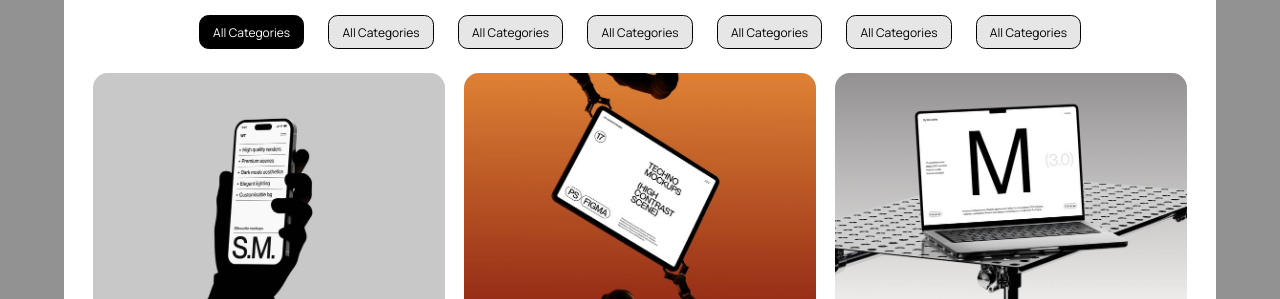
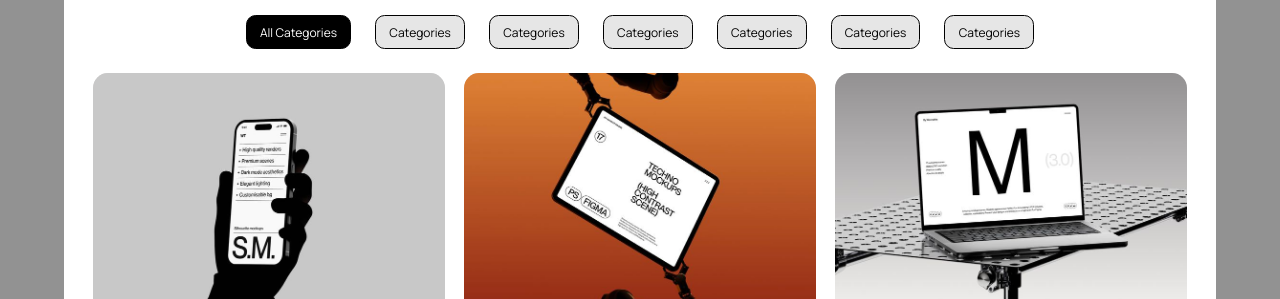
Before and after one commit to Accoladecreative1/landingpage, a plain HTML site: page index.html in a window 1280 px wide. Shown: the part 801-1100 px from the top of the page. Drawn offline with Linux system fonts and the light colour scheme.

Commit message:
Edit categories

```diff
--- a/index.html
+++ b/index.html
@@ -69,12 +69,12 @@
 
         <ul class="btn-operate">
           <li class="btn-list active">All categories</li>
-          <li class="btn-list">All categories</li>
-          <li class="btn-list">All categories</li>
-          <li class="btn-list">All categories</li>
-          <li class="btn-list">All categories</li>
-          <li class="btn-list">All categories</li>
-          <li class="btn-list">All categories</li>
+          <li class="btn-list">categories</li>
+          <li class="btn-list">categories</li>
+          <li class="btn-list">categories</li>
+          <li class="btn-list">categories</li>
+          <li class="btn-list">categories</li>
+          <li class="btn-list">categories</li>
         </ul>
       </div>
       <div class="card">
```
